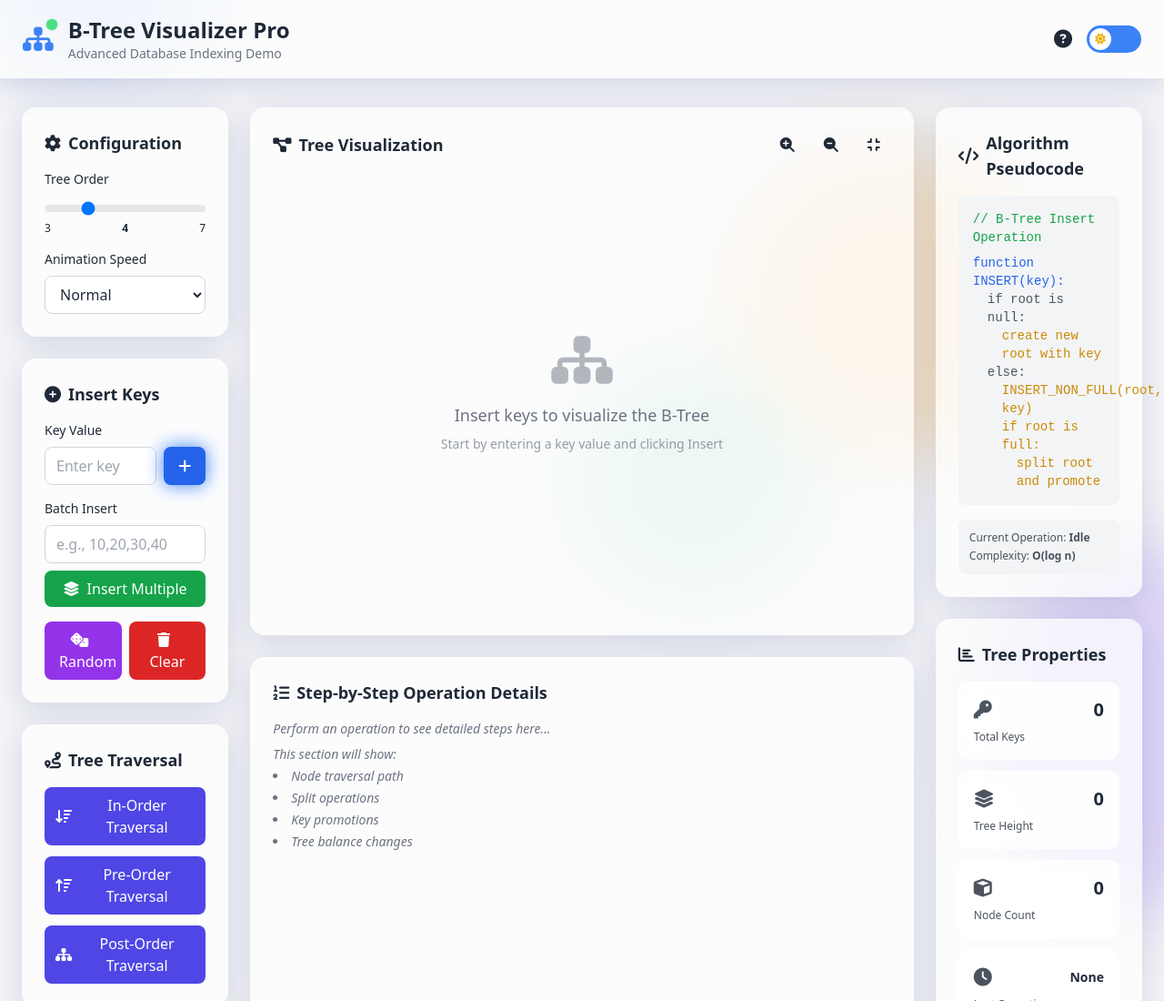
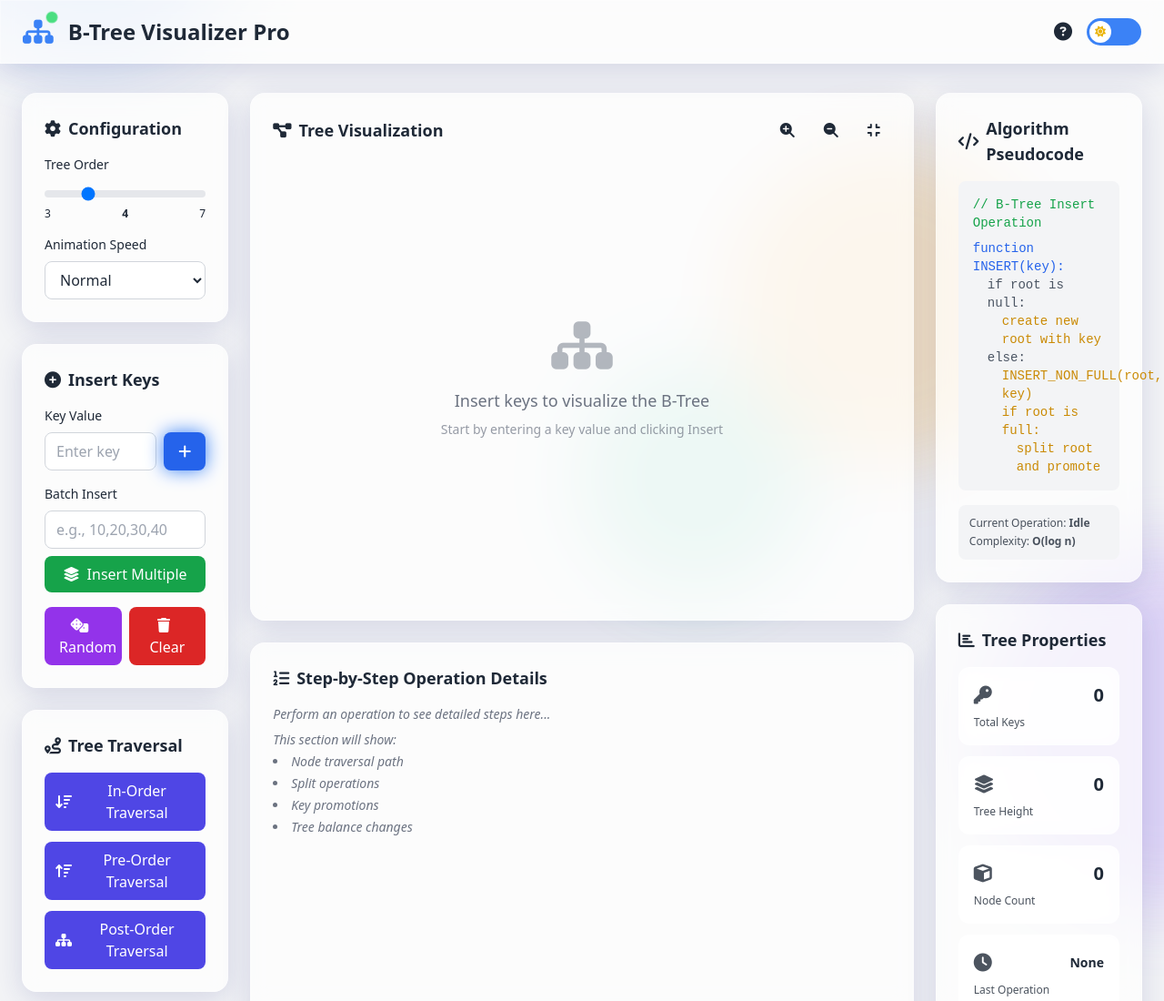
Before and after one commit to jahanvi140906/btree_visualizer, a plain HTML site: page index.html in a window 1280 px wide. Shown: the top 1100 px of the page at 91% size. Drawn offline with nearby package versions, Linux system fonts and the light colour scheme.

Commit message:
Update index.html

```diff
--- a/index.html
+++ b/index.html
@@ -363,7 +363,6 @@
                     </div>
                     <div>
                         <h1 class="text-2xl font-bold text-theme-primary">B-Tree Visualizer Pro</h1>
-                        <p class="text-sm text-theme-secondary">Advanced Database Indexing Demo</p>
                     </div>
                 </div>
                 <div class="flex items-center space-x-4">
@@ -1403,4 +1402,5 @@
         });
     </script>
 </body>
+
 </html>
```
